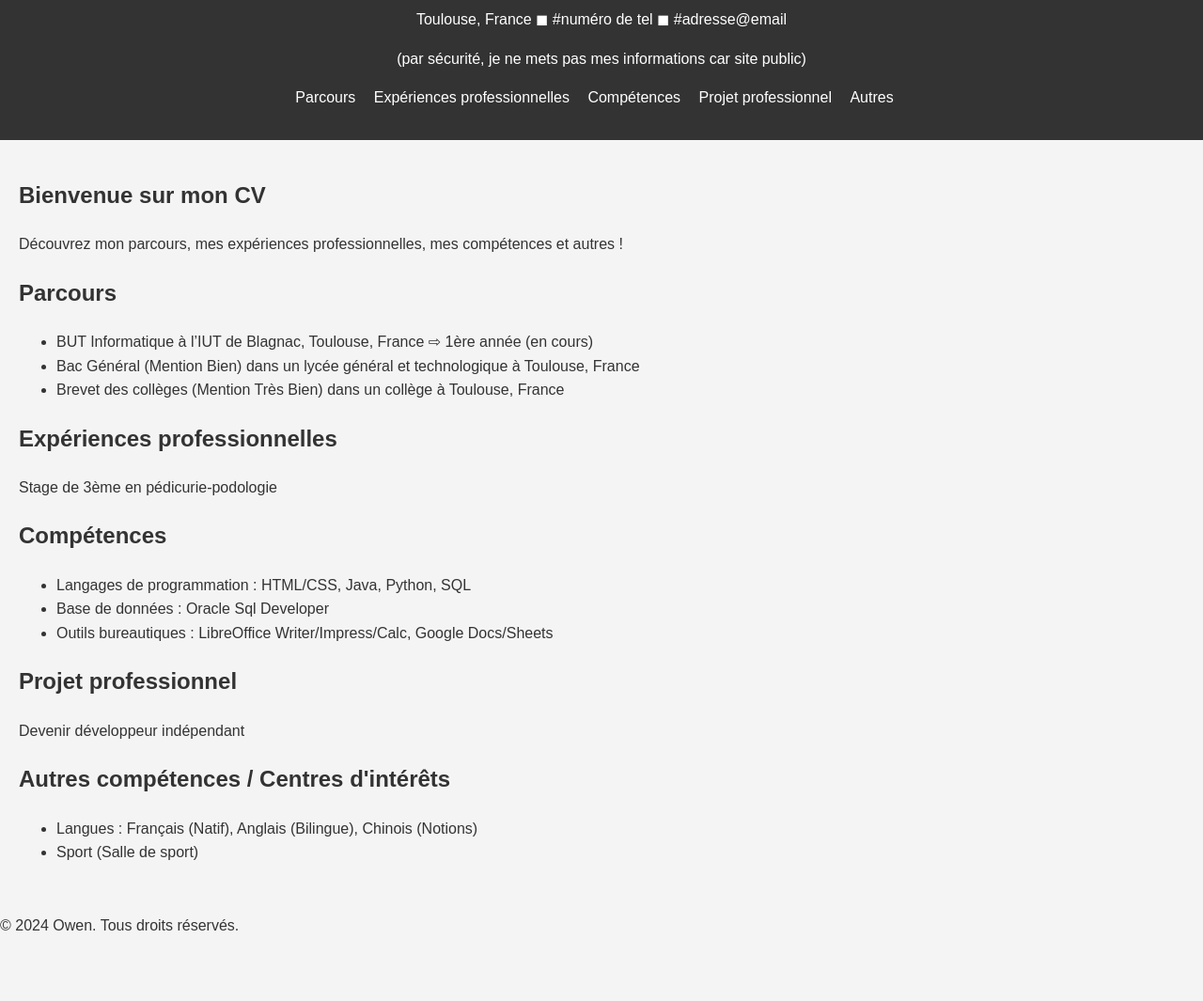
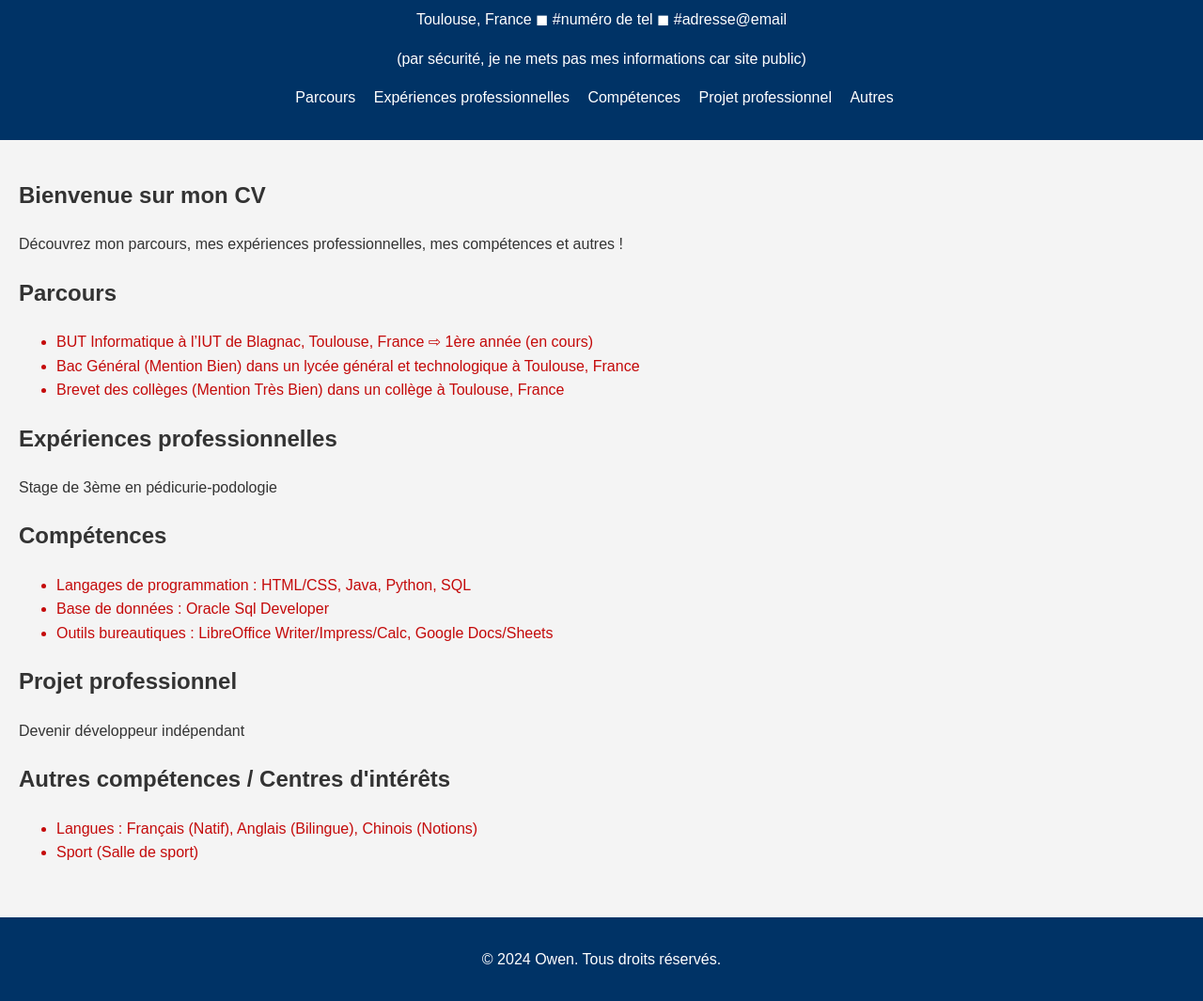
Before and after one commit to owenmii/owenmii.github.io, a plain HTML site: page index.html in a window 1280 px wide. Shown: the part 75-1140 px from the top of the page at 94% size. Before the commit the page ends 1088 px from the top, so only its background shows below. Drawn offline with Linux system fonts and the light colour scheme.

Commit message:
Update style.css

```diff
--- a/style.css
+++ b/style.css
@@ -10,7 +10,7 @@ body {
     color: #333;
 }
 header {
-    background: #333;
+    background: #003366;
     color: #fff;
     padding: 1rem 0;
     text-align: center;
@@ -33,11 +33,14 @@ nav ul li a {
 main {
     padding: 20px;
 }
-#
+main #liste ul li {
+    content: "✤";
+    color: #c40a0a;
+}
 footer {
     text-align: center;
     padding: 1rem 0;
-    background: #333;
+    background: #003366;
     color: #fff;
     margin-top: 20px;
 }
```
